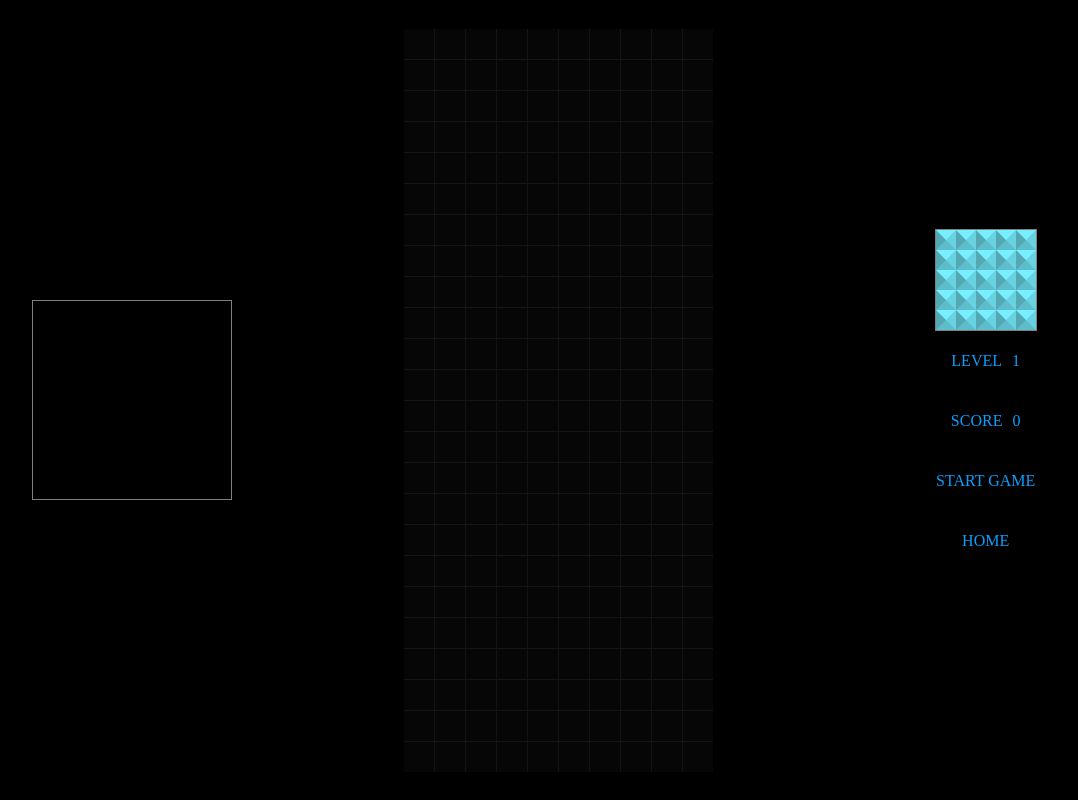
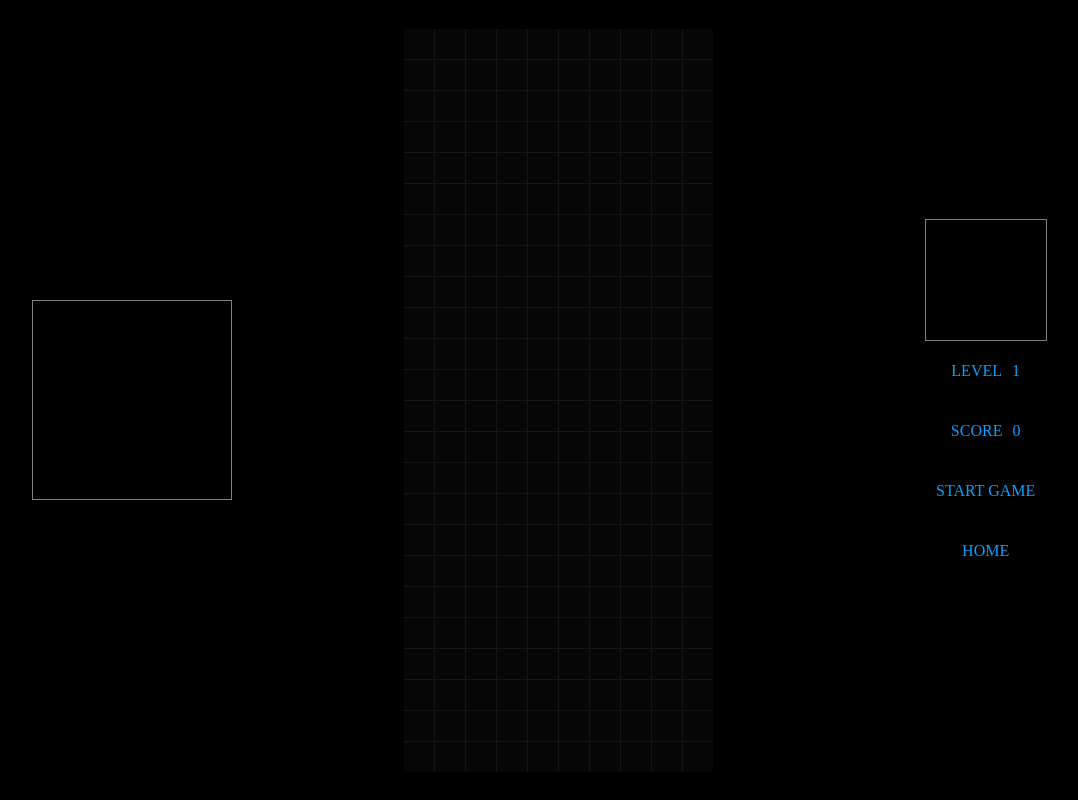
Before and after one commit to jonganebski/react_games, a React (Create React App) app: page /#/tetris in a window 1280 px wide. Shown: the whole page, without its empty margins (81-1159 px from the left). Built offline with nearby package versions, Linux system fonts and the light colour scheme.

Commit message:
Show next tetrimino and drop all the way function.

```diff
--- a/src/Components/Tetris/DisplayNextTetri.tsx
+++ b/src/Components/Tetris/DisplayNextTetri.tsx
@@ -1,20 +1,56 @@
-import React from "react";
+import React, { useEffect, useState } from "react";
 import styled from "styled-components";
+import { TMatrix, TTetriminos, TTetriShape } from "../../@types/tetris";
 import { createMatrix } from "../../utils/Tetris/utils";
 import { Cell } from "./Tetris";
 
 const Wrapper = styled.div`
   border: 1px solid gray;
   display: grid;
-  grid-template-columns: repeat(5, 20px);
-  grid-template-rows: repeat(5, 20px);
+  grid-template-columns: repeat(6, 20px);
+  grid-template-rows: repeat(6, 20px);
 `;
 
-const DisplayNextTetri = () => {
+interface IDisplayNextTetriProps {
+  nextTetri: TTetriminos;
+}
+
+const DisplayNextTetri: React.FC<IDisplayNextTetriProps> = ({ nextTetri }) => {
+  const [smallMatrix, setSmallMatrix] = useState(createMatrix(6, 6));
+
+  useEffect(() => {
+    const updateMatrix = (matrix: TMatrix): TMatrix => {
+      // Clear acting tetrimino
+      const newMatrix = matrix.map((row) =>
+        row.map((cell) => (cell[1] === "free" ? [".", "free"] : cell))
+      );
+      // Deploy acting tetrimino with new position
+      nextTetri.shape.forEach((row, y) =>
+        row.forEach((value, x) => {
+          if (value === "S" || value === "Z" || value === "I") {
+            const rowIdx = 1 + y;
+            const colIdx = 2 + x;
+            const status = "free";
+            newMatrix[rowIdx][colIdx] = [value, status];
+          } else if (value !== ".") {
+            const rowIdx = 2 + y;
+            const colIdx = 2 + x;
+            const status = "free";
+            newMatrix[rowIdx][colIdx] = [value, status];
+          }
+        })
+      );
+      return newMatrix;
+    };
+    setSmallMatrix((prev) => updateMatrix(prev));
+  }, [nextTetri.pos.x, nextTetri.pos.y, nextTetri.shape]);
+
   return (
     <Wrapper>
-      {createMatrix(5, 5).map((row) =>
-        row.map((_, i) => <Cell key={i} type="I" borderW="10px"></Cell>)
+      {smallMatrix.map((row) =>
+        row.map((cell, i) => (
+          <Cell key={i} type={cell[0]} borderW="10px"></Cell>
+        ))
       )}
     </Wrapper>
   );
--- a/src/Components/Tetris/DisplayStatus.tsx
+++ b/src/Components/Tetris/DisplayStatus.tsx
@@ -23,9 +23,7 @@ const Heading = styled.h2`
 const Content = styled.span``;
 
 const DisplayStatus: React.FC<IDisplayStatusProps> = ({ title, number }) => {
-  useEffect(() => {
-    console.log("CHANGED!!!");
-  }, [number]);
+  useEffect(() => {}, [number]);
   return (
     <Wrapper role="button">
       <Heading>{title.toUpperCase()} </Heading>
--- a/src/Components/Tetris/Tetris.tsx
+++ b/src/Components/Tetris/Tetris.tsx
@@ -1,4 +1,4 @@
-import React, { useState } from "react";
+import React, { useCallback, useMemo, useRef, useState } from "react";
 import styled, { StyledProps } from "styled-components";
 import {
   MATRIX_W,
@@ -74,8 +74,14 @@ export const Cell = styled.div<ICellProps>`
 const Tetris = () => {
   const [gameOver, setGameOver] = useState(false);
   const [dropInterval, setDropInterval] = useState<number | null>(null);
-
-  const [tetri, setTetri, resetTetri, updateTetri, rotate] = useTetriminos();
+  const [
+    tetri,
+    setTetri,
+    nextTetri,
+    resetTetri,
+    updateTetri,
+    rotate,
+  ] = useTetriminos();
   const [matrix, setMatrix, countCleared] = useMatrix(tetri, resetTetri);
   const [
     countTotalCleared,
@@ -96,22 +102,24 @@ const Tetris = () => {
     setGameOver(false);
   };
 
-  const drop = () => {
+  const drop = (n: number) => {
     if (countTotalCleared > level * 10) {
       setLevel((prev) => prev + 1);
       setDropInterval(1000 / level + 200);
     }
-    const willCollide = checkWillCollide(matrix, tetri, 0, 1);
-    if (willCollide) {
-      if (tetri.pos.y < 1) {
-        console.log("GAME OVER");
-        setGameOver(true);
-        setDropInterval(null);
+    for (let l = n; l > 0; --l) {
+      const willCollide = checkWillCollide(matrix, tetri, 0, l);
+      if (!willCollide) {
+        updateTetri(0, l, false);
+        return;
       }
-      updateTetri(0, 0, true);
-    } else {
-      updateTetri(0, 1, false);
     }
+    if (tetri.pos.y < 1) {
+      console.log("GAME OVER");
+      setGameOver(true);
+      setDropInterval(null);
+    }
+    updateTetri(0, 0, true);
   };
 
   const moveHorizontal = (dir: number) => {
@@ -134,10 +142,13 @@ const Tetris = () => {
       }
       if (e.key === "ArrowDown") {
         setDropInterval(null);
-        drop();
+        drop(1);
       }
       if (e.key === "ArrowUp") {
         rotate(matrix);
+      }
+      if (e.key === " ") {
+        drop(25);
       }
     }
   };
@@ -151,9 +162,14 @@ const Tetris = () => {
     }
   };
 
-  useInterval(() => drop(), dropInterval);
+  useInterval(() => drop(1), dropInterval);
 
-  console.log("re-render");
+  // console.log("re-render");
+
+  const UseMemoCell = (i: number, type: string) =>
+    useMemo(() => {
+      return <Cell key={i} type={type} borderW="15px"></Cell>;
+    }, [i, type]);
 
   return (
     <Wrapper
@@ -167,15 +183,11 @@ const Tetris = () => {
       </Left>
       <Center>
         <Matrix>
-          {matrix.map((row) =>
-            row.map(([type], i) => (
-              <Cell key={i} type={type} borderW="15px"></Cell>
-            ))
-          )}
+          {matrix.map((row) => row.map(([type], i) => UseMemoCell(i, type)))}
         </Matrix>
       </Center>
       <Right>
-        <DisplayNextTetri />
+        <DisplayNextTetri nextTetri={nextTetri} />
         <DisplayStatus title="Level" number={level} />
         <DisplayStatus title="Score" number={score} />
         <TetrisButton text="START GAME" onClick={startGame} />
--- a/src/constants/tetris.ts
+++ b/src/constants/tetris.ts
@@ -28,14 +28,14 @@ export const TETRIMINO: { [key: string]: TTetriShape } = {
     ["L", "L", "."],
   ],
   S: [
-    [".", ".", "."],
     [".", "S", "S"],
     ["S", "S", "."],
+    [".", ".", "."],
   ],
   Z: [
-    [".", ".", "."],
     ["Z", "Z", "."],
     [".", "Z", "Z"],
+    [".", ".", "."],
   ],
 };
 
--- a/src/hooks/tetris/useInterval.ts
+++ b/src/hooks/tetris/useInterval.ts
@@ -2,7 +2,6 @@ import { useEffect, useRef } from "react";
 
 export const useInterval = (callback: Function, delay: number | null) => {
   const callbackRef = useRef<Function>(() => {});
-
   useEffect(() => {
     callbackRef.current = callback;
   }, [callback]);
--- a/src/hooks/tetris/useMatrix.ts
+++ b/src/hooks/tetris/useMatrix.ts
@@ -44,12 +44,12 @@ export const useMatrix = (
         })
       );
       if (tetri.collided) {
+        console.log("HERE");
         resetTetri();
         return clearLines(newMatrix);
       }
       return newMatrix;
     };
-
     // MAIN JOB
     setMatrix((prev) => updateMatrix(prev));
   }, [resetTetri, tetri]);
--- a/src/hooks/tetris/useTetriminos.ts
+++ b/src/hooks/tetris/useTetriminos.ts
@@ -6,6 +6,7 @@ import { checkWillCollide, getRandTetri } from "../../utils/Tetris/utils";
 export const useTetriminos = (): [
   TTetriminos,
   React.Dispatch<React.SetStateAction<TTetriminos>>,
+  TTetriminos,
   () => void,
   (dirX: number, dirY: number, collided: boolean) => void,
   (matrix: TMatrix) => void
@@ -15,16 +16,25 @@ export const useTetriminos = (): [
     shape: TETRIMINO.void,
     collided: false,
   });
+  const [nextTetri, setNextTetri] = useState<TTetriminos>({
+    pos: { x: 4, y: 0 },
+    shape: TETRIMINO.void,
+    collided: false,
+  });
 
-  const resetTetri = useCallback(
-    () =>
-      setTetri({
-        pos: { x: 4, y: 0 },
-        shape: getRandTetri(),
-        collided: false,
-      }),
-    []
-  );
+  const resetTetri = useCallback(() => {
+    setTetri({
+      pos: { x: 4, y: 0 },
+      shape:
+        nextTetri.shape === TETRIMINO.void ? getRandTetri() : nextTetri.shape,
+      collided: false,
+    });
+    setNextTetri({
+      pos: { x: 4, y: 0 },
+      shape: getRandTetri(),
+      collided: false,
+    });
+  }, [nextTetri.shape]);
 
   const updateTetri = (dirX: number, dirY: number, collided: boolean) =>
     setTetri((prev) => ({
@@ -64,5 +74,5 @@ export const useTetriminos = (): [
     return;
   };
 
-  return [tetri, setTetri, resetTetri, updateTetri, rotate];
+  return [tetri, setTetri, nextTetri, resetTetri, updateTetri, rotate];
 };
```
